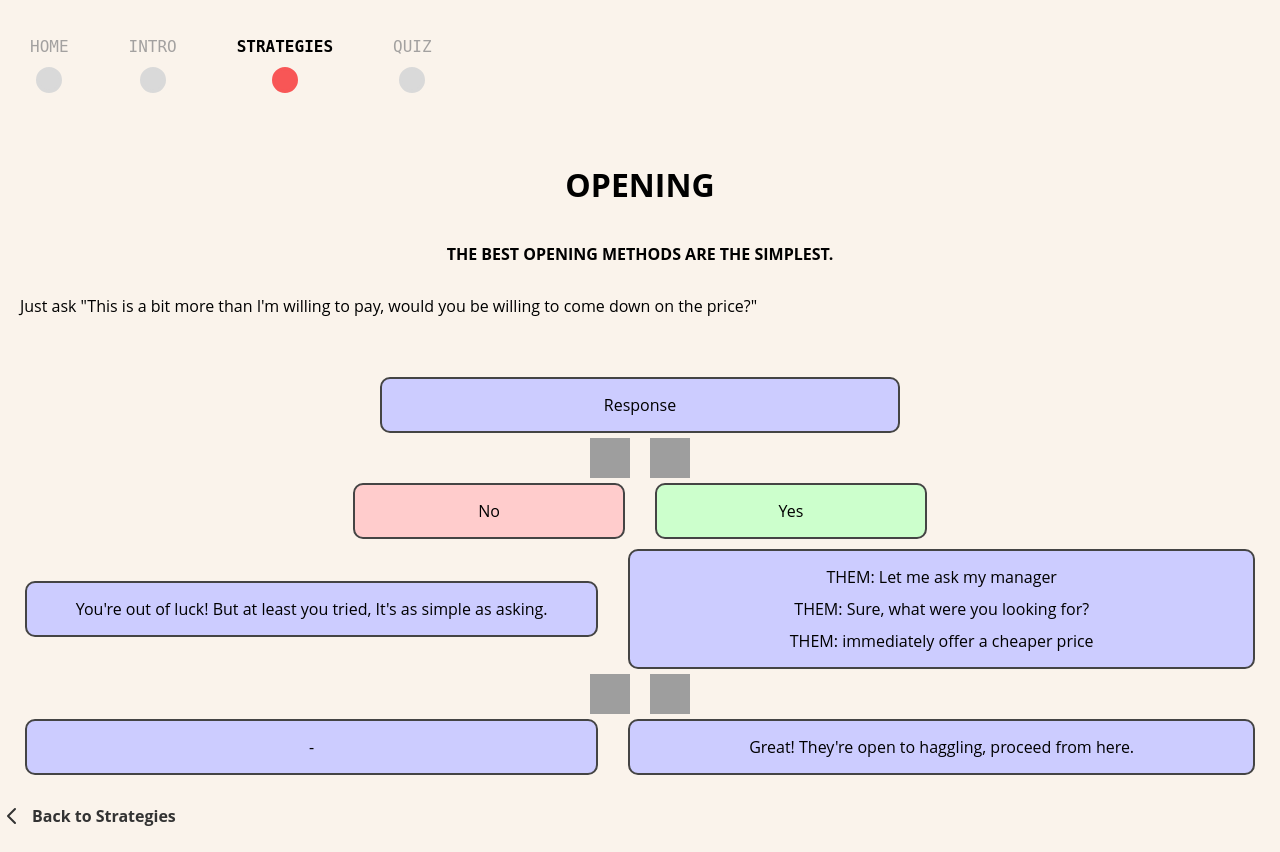
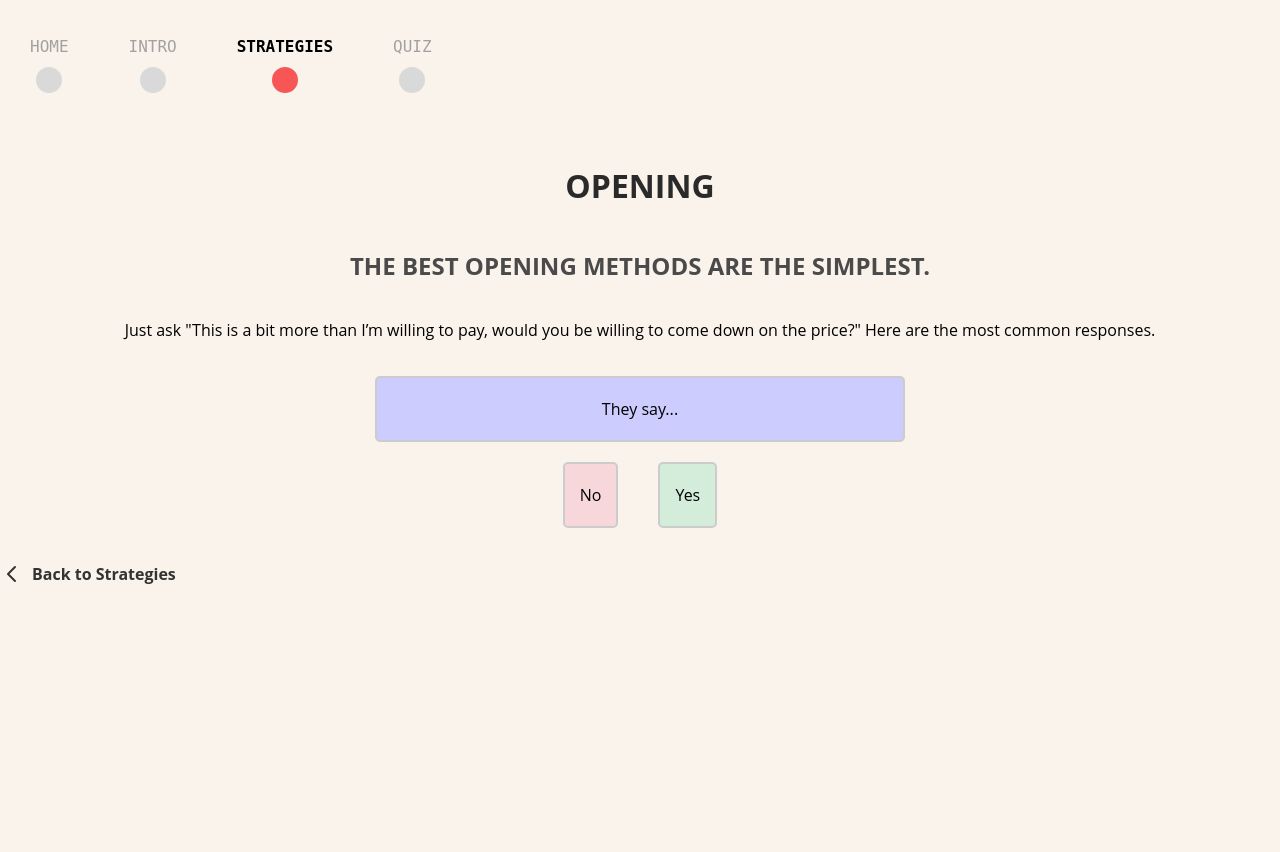
Before and after one commit to allisoncui/ui-final, a Flask app: page /opening_strategy in a window 1280 px wide. After the commit the page ends 584 px from the top, so only its background shows below. Run offline with Flask 3, Linux system fonts and the light colour scheme; grey boxes are pictures that could not be loaded.

Commit message:
opening strategy flowchart

```diff
--- a/static/app.js
+++ b/static/app.js
@@ -28,6 +28,47 @@ document.addEventListener('DOMContentLoaded', function () {
 
     // Add similar handlers for other strategies if needed
 });
-document.querySelector('.next-arrow').addEventListener('click', function () {
-    window.location.href = '/quiz'; // Assuming this is the next tutorial step
+document.addEventListener('DOMContentLoaded', function () {
+    const noBtn = document.getElementById('no');
+    const yesBtn = document.getElementById('yes');
+    const managerBtn = document.getElementById('manager');
+    const lookingForBtn = document.getElementById('looking-for');
+    const cheaperPriceBtn = document.getElementById('cheaper-price');
+    const managerResponse = document.getElementById('manager-response');
+    const cheaperPriceResponse = document.getElementById('cheaper-price-response');
+    const finalResponse = document.getElementById('final-response');
+
+    noBtn.addEventListener('click', function() {
+        document.getElementById('negative-response').classList.remove('hidden');
+        document.getElementById('positive-responses').classList.add('hidden');
+        managerResponse.classList.add('hidden');
+        cheaperPriceResponse.classList.add('hidden');
+        finalResponse.classList.add('hidden');
+    });
+
+    yesBtn.addEventListener('click', function() {
+        document.getElementById('positive-responses').classList.remove('hidden');
+        document.getElementById('negative-response').classList.add('hidden');
+        managerResponse.classList.add('hidden');
+        cheaperPriceResponse.classList.add('hidden');
+        finalResponse.classList.add('hidden');
+    });
+
+    managerBtn.addEventListener('click', function() {
+        managerResponse.classList.remove('hidden');
+        cheaperPriceResponse.classList.add('hidden');
+        finalResponse.classList.add('hidden');
+    });
+
+    lookingForBtn.addEventListener('click', function() {
+        finalResponse.classList.remove('hidden');
+        managerResponse.classList.add('hidden');
+        cheaperPriceResponse.classList.add('hidden');
+    });
+
+    cheaperPriceBtn.addEventListener('click', function() {
+        cheaperPriceResponse.classList.remove('hidden');
+        managerResponse.classList.add('hidden');
+        finalResponse.classList.add('hidden');
+    });
 });
--- a/static/main.css
+++ b/static/main.css
@@ -265,15 +265,22 @@ button {
 }
 
 .strategy-title {
+    font-size: 2em;
     text-align: center;
-    font-size: 2em;
-    margin-top: 20px;
+    color: #2a2a2a; /* Dark text for better readability */
 }
 
 .strategy-description {
+    font-size: 1.5em;
+    font-weight: bold;
     text-align: center;
-    font-weight: bold;
-    margin: 20px 0;
+    color: #4a4a4a;
+}
+
+.body-text {
+    text-align: center;
+    margin-top: 10px;
+    margin-bottom: 20px;
 }
 
 .flowchart {
@@ -316,58 +323,64 @@ button {
     display: flex;
     flex-direction: column;
     align-items: center;
+    margin-top: 20px;
 }
-
 .flow-row {
     display: flex;
     justify-content: center;
-    align-items: center;
-    width: 100%;
     gap: 20px;
 }
 
 .decision-box, .response-box {
-    padding: 10px;
-    border: 2px solid #444;
-    border-radius: 10px;
-    text-align: center;
-    margin: 5px;
+    padding: 15px;
+    border: 2px solid #ccc;
+    border-radius: 5px;
+    margin: 10px;
 }
 
 .decision-box.negative {
-    background-color: #ffcccc;
+    background-color: #f8d7da; /* Light red for negative decisions */
 }
 
 .decision-box.positive {
-    background-color: #ccffcc;
+    background-color: #d4edda; /* Light green for positive decisions */
+}
+
+.response-box.small {
+    width: 30%;
 }
 
 .response-box.large {
-    flex-grow: 2;
-}
-
-.response-box.small {
-    flex-grow: 1;
+    width: 70%;
 }
 
 .arrow-container {
     display: flex;
+    justify-content: center;
     align-items: center;
-    justify-content: center;
 }
-
-.arrow {
+.arrow.right, .arrow.down {
     display: block;
-    width: 40px;
-    height: 40px;
-    background-image: url('path_to_your_arrow_image'); /* Add your arrow images here */
-    background-size: cover;
+    width: 40px;  /* Set the width of the arrow */
+    height: 40px; /* Set the height of the arrow */
+    background-image: url('path_to_your_arrow_image.png'); /* Set the background image to an arrow */
+    background-size: cover; /* Ensure the image covers the whole area of the div */
+    background-repeat: no-repeat; /* Do not repeat the background image */
+    background-position: center; /* Center the background image within the div */
 }
 
 .arrow.right {
-    transform: rotate(0deg); /* Adjust rotation as necessary */
+    transform: rotate(0deg); /* No rotation for right arrow, adjust if necessary */
 }
 
 .arrow.down {
-    transform: rotate(90deg);
+    transform: rotate(90deg); /* Rotate the arrow to point downwards */
 }
+.hidden {
+    display: none;
+}
+.blue-box {
+    background-color: #007BFF; /* Bootstrap blue for example */
+    color: white; /* White text for better contrast */
+    border-color: #0056b3; /* Darker blue for the border */
+}
--- a/templates/opening.html
+++ b/templates/opening.html
@@ -35,42 +35,40 @@
     <main class="content">
         <h1 class="strategy-title">OPENING</h1>
         <p class="strategy-description">THE BEST OPENING METHODS ARE THE SIMPLEST.</p>
-        <p>Just ask "This is a bit more than I'm willing to pay, would you be willing to come down on the price?"</p>
+        <p class="body-text">Just ask "This is a bit more than I’m willing to pay, would you be willing to come down on the price?" Here are the most common responses. </p>
         <div class="flowchart">
-            <div class="response-box">Response</div>
+            <div class="response-box" id="response">They say...</div>
             <div class="flow-row">
-                <div class="arrow-container">
+                <div class="arrow-container hidden" id="arrow-right-1">
                     <div class="arrow right"></div>
                 </div>
-                <div class="arrow-container">
+                <div class="arrow-container hidden" id="arrow-right-2">
                     <div class="arrow right"></div>
                 </div>
             </div>
             <div class="flow-row">
-                <div class="decision-box negative">No</div>
-                <div class="decision-box positive">Yes</div>
+                <div class="decision-box negative" id="no">No</div>
+                <div class="decision-box positive" id="yes">Yes</div>
             </div>
-            <div class="flow-row">
-                <div class="response-box small">You're out of luck! But at least you tried, It's as simple as asking.</div>
-                <div class="response-box large">THEM: Let me ask my manager<br>THEM: Sure, what were you looking for?<br>THEM: immediately offer a cheaper price</div>
+            <div class="flow-row responses hidden" id="negative-response">
+                <div class="response-box small">You’re out of luck! But at least you tried. It’s as simple as asking.</div>
             </div>
-            <div class="flow-row">
-                <div class="arrow-container small">
-                    <div class="arrow down"></div>
-                </div>
-                <div class="arrow-container large">
-                    <div class="arrow down"></div>
-                </div>
+            <div class="flow-row top hidden" id="positive-responses">
+                <div class="response-box" id="manager">THEM: Let me ask my manager</div>
+                <div class="response-box" id="looking-for">THEM: Sure, what were you looking for?</div>
+                <div class="response-box" id="cheaper-price">THEM: They immediately offer a cheaper price</div>
             </div>
-            <div class="flow-row">
-                <div class="response-box small">-</div>
-                <div class="response-box large">Great! They're open to haggling, proceed from here.</div>
+            <div class="flow-row hidden" id="manager-response">
+                <div class="response-box large blue-box">They might come back with an offer. You almost always want to ignore that. If you didn't first make an offer, know that they are almost never talking to the manager on any offer you did not make yourself. You should propose your own offer now. </div>
+            </div>
+            <div class="flow-row hidden" id="cheaper-price-response">
+                <div class="response-box large blue-box">They might even just open with a "You know what, we have a special going on now...". (Note: They will ALWAYS be running a special.) You almost always want to ignore that. You should propose your own offer now. </div>
+            </div>
+            <div class="flow-row hidden" id="final-response">
+                <div class="response-box large blue-box">Great! They’re open to haggling, proceed from here and make an offer.</div>
             </div>
         </div>
     </main>
-
-
-    <!-- Back Arrow Link -->
     <div class="back-arrow">
         <a href="{{ url_for('strategies') }}">
             <svg xmlns="http://www.w3.org/2000/svg" fill="none" viewBox="0 0 24 24" stroke="currentColor" stroke-width="2">
@@ -79,6 +77,6 @@
             Back to Strategies
         </a>
     </div>
-
+    <script src="static/app.js"></script>
 </body>
 </html>
```
